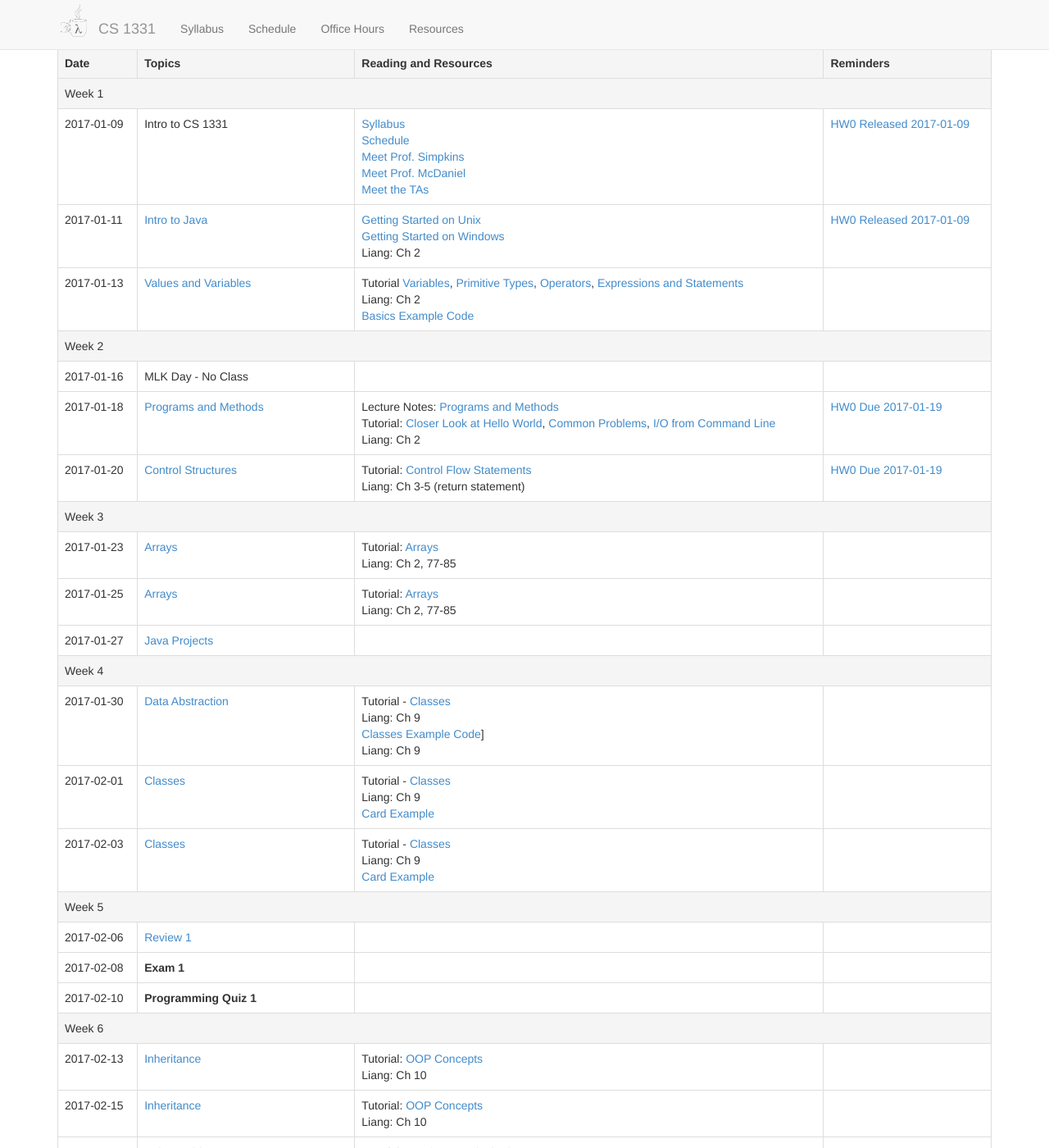
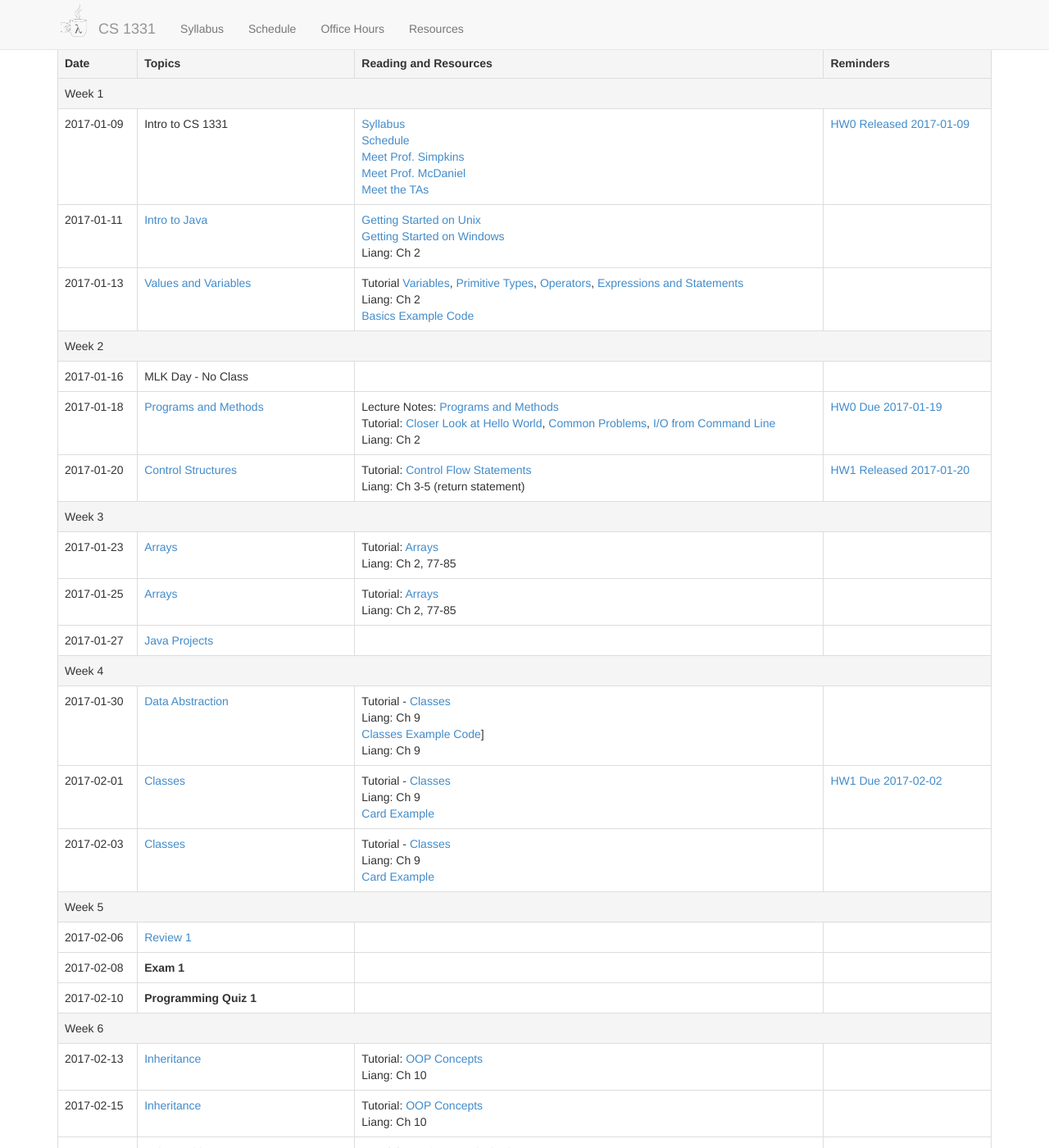
Before and after one commit to cs1331/cs1331.github.io.old, a Jekyll site: the page built from spring2017.html, in a window 1280 px wide and 1400 px high, scrolled down 535 px. Shown: the whole window at 82% size. Built offline with Jekyll 4.4.1, drawn with Linux system fonts in a browser that asks for light colours; nearby versions of some CDN libraries.

Commit message:
Add link to HW1

```diff
--- a/spring2017.html
+++ b/spring2017.html
@@ -91,7 +91,7 @@ title: CS 1331 - Spring 2017
       </td>
       <td>
 
-        <a href="spring2017/hw0/hw0.html">HW0 Released 2017-01-09</a>
+
       </td>
     </tr>
 
@@ -165,7 +165,7 @@ title: CS 1331 - Spring 2017
       </td>
       <td>
 
-        <a href="spring2017/hw0/hw0.html">HW0 Due 2017-01-19</a>
+        <a href="spring2017/hw1/hw1-straightAs.html">HW1 Released 2017-01-20</a>
       </td>
     </tr>
 
@@ -262,7 +262,7 @@ title: CS 1331 - Spring 2017
       </td>
       <td>
 
-
+        <a href="spring2017/hw1/hw1-straightAs.html">HW1 Due 2017-02-02</a>
       </td>
     </tr>
 
```
Also changed, not shown: 1 other file.
